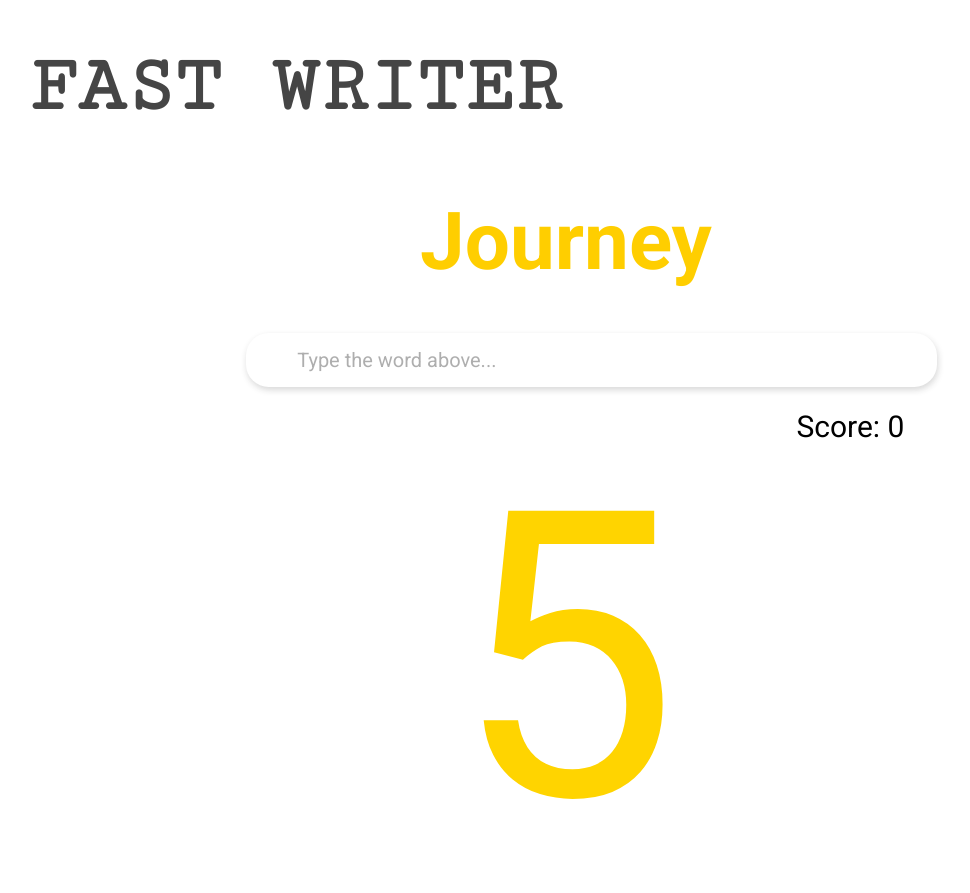
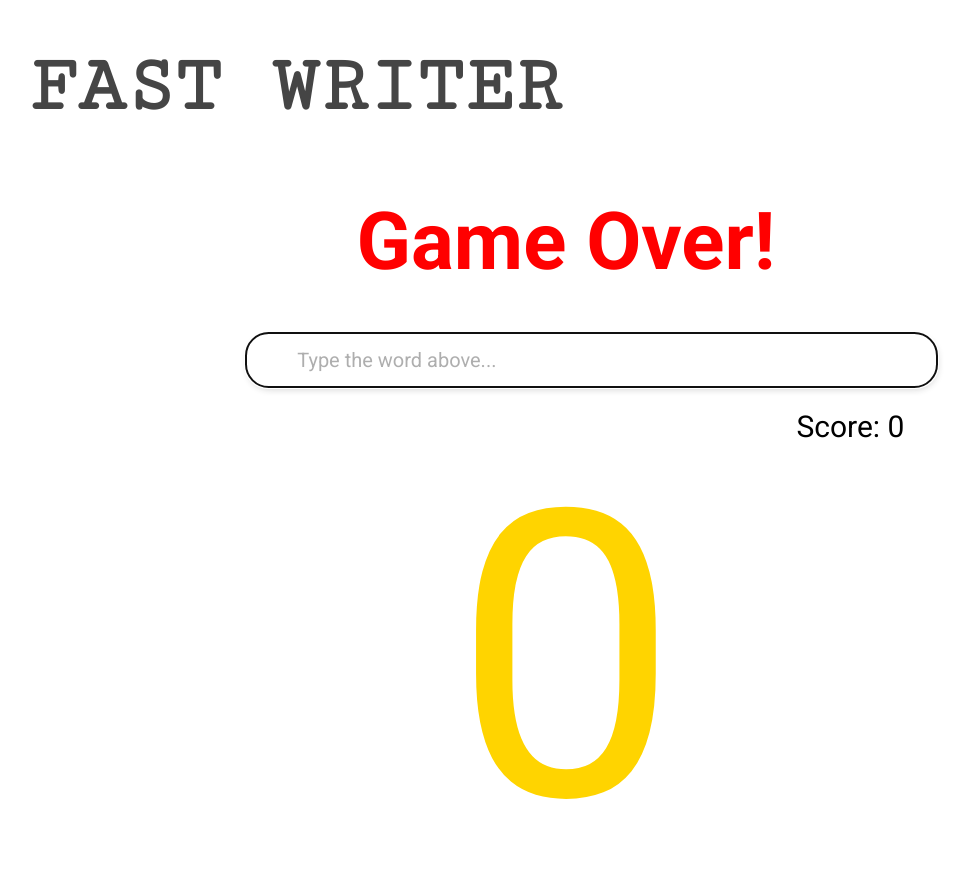
Before and after one commit to Fortheart/Fast-Writer, a plain HTML site: page index.html in a window 1280 px wide. Shown: the whole page, without its empty margins (74-1044 px from the left). Drawn offline with Linux system fonts and the light colour scheme.

Commit message:
🏁  Last commit Project is completed

```diff
--- a/index.html
+++ b/index.html
@@ -19,20 +19,20 @@
 
     <main>
         <div class="generatedWord">
-            <p>
+            <p class="generatedWordText">
                 Journey
             </p>
 
         </div>
 
-        <input type="text" placeholder="Type the word above...">
+        <input type="text" placeholder="Type the word above..." autofocus>
 
         <div class="scoreCounter">
             <p><span>Score: </span><span class="scoreCounterText">0</span></p>
         </div>
 
         <div class="timer">
-            <p>5</p>
+            <p class="timerText">5</p>
         </div>
     </main>
 </body>
--- a/script.js
+++ b/script.js
@@ -0,0 +1,103 @@
+window.addEventListener('load', init)
+//Globals
+let time = 5;
+let score = 0;
+let isPlaying;
+
+//DOM Elements
+const generatedWord = document.querySelector(".generatedWordText");
+const input = document.querySelector("input");
+const scoreCounterText = document.querySelector(".scoreCounterText");
+const timer = document.querySelector(".timerText");
+
+const words = [
+    'hat',
+    'river',
+    'lucky',
+    'statue',
+    'generate',
+    'stubborn',
+    'cocktail',
+    'runaway',
+    'joke',
+    'developer',
+    'establishment',
+    'hero',
+    'javascript',
+    'nutrition',
+    'revolver',
+    'echo',
+    'siblings',
+    'investigate',
+    'horrendous',
+    'symptom',
+    'laughter',
+    'magic',
+    'master',
+    'space',
+    'definition'
+];
+
+//Initialize
+
+function init() {
+    console.log("init");
+    //Load word from array
+    showWord(words);
+    //Match word input vs generated
+    input.addEventListener('input', startMatch);
+    //Call countdown every second
+    setInterval(countdown, 1000);
+    //Check game status
+    setInterval(checkStatus, 50);
+}
+//Start match
+function startMatch() {
+    if (matchWords()) {
+        isPlaying = true;
+        time = 6;
+        showWord(words);
+        input.value = "";
+        score++;
+    }
+    scoreCounterText.innerHTML = score;
+}
+//Match current word to the word input
+function matchWords() {
+    if (input.value === generatedWord.innerHTML) {
+        return true;
+    }
+    else {
+        return false;
+    }
+}
+
+
+//Pick and show random word
+function showWord(words) {
+    const randIndex = Math.floor(Math.random() * words.length);
+    generatedWord.innerHTML = words[randIndex];
+}
+//Timer
+function countdown() {
+    //Make sure time is not run out
+    if (time > 0) {
+        //Decrese time
+        time--;
+    }
+    else if (time === 0) {
+        //Game is over
+        isPlaying = false;
+    }
+    //Show time
+    timer.innerHTML = time;
+}
+
+//Check game status
+
+function checkStatus() {
+    if (!isPlaying && time === 0) {
+        generatedWord.innerHTML = "Game Over!";
+        generatedWord.style.color = "red";
+    }
+}
```
